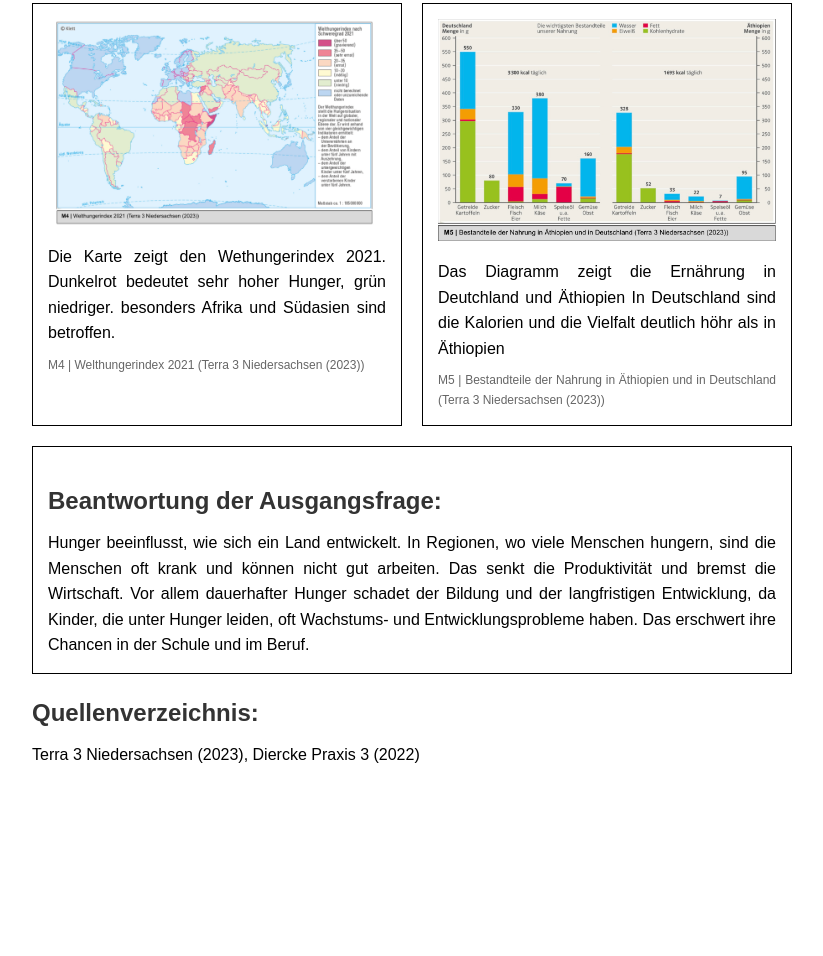
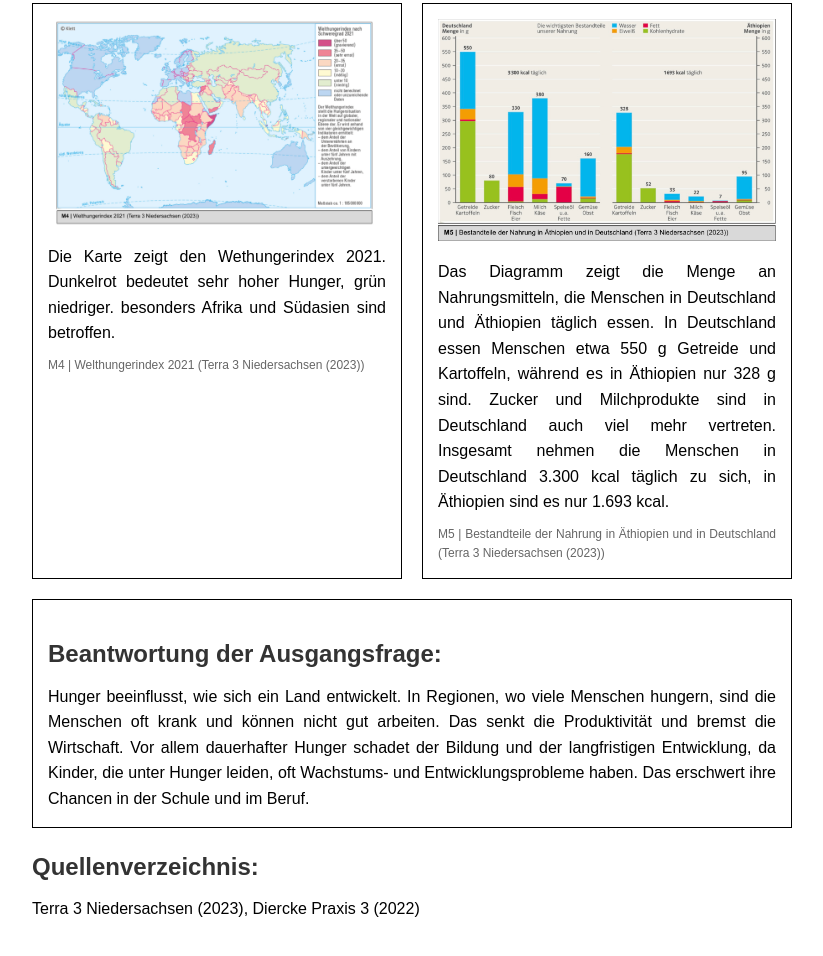
Before and after one commit to Moaziz-08/Hunger-Handout, a plain HTML site: page index.html in a window 1280 px wide. Shown: the part 697-1653 px from the top of the page, without its empty margins (228-1051 px from the left). Before the commit the page ends 1505 px from the top, so only its background shows below. Drawn offline with Linux system fonts and the light colour scheme.

Commit message:
index.html aktualisieren

```diff
--- a/index.html
+++ b/index.html
@@ -44,7 +44,7 @@
                 </div>
                 <div class="diagram">
                     <img src="diagramm.jpeg" alt="Diagrammbeschreibung" class="image-content">
-                    <p class="image-caption">Das Diagramm zeigt die Ernährung in Deutchland und Äthiopien In Deutschland sind die Kalorien und die Vielfalt deutlich höhr als in Äthiopien</p>
+                    <p class="image-caption">Das Diagramm zeigt die Menge an Nahrungsmitteln, die Menschen in Deutschland und Äthiopien täglich essen. In Deutschland essen Menschen etwa 550 g Getreide und Kartoffeln, während es in Äthiopien nur 328 g sind. Zucker und Milchprodukte sind in Deutschland auch viel mehr vertreten. Insgesamt nehmen die Menschen in Deutschland 3.300 kcal täglich zu sich, in Äthiopien sind es nur 1.693 kcal.</p>
                     <p class="source">M5 | Bestandteile der Nahrung in Äthiopien und in Deutschland (Terra 3 Niedersachsen (2023))</p>
                 </div>
             </div>
```
